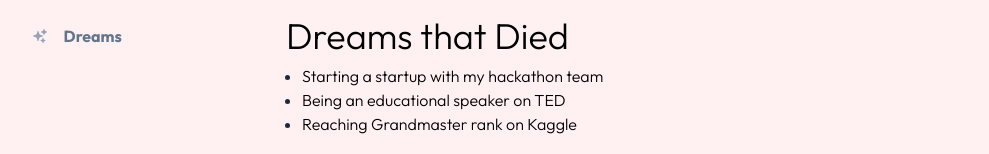
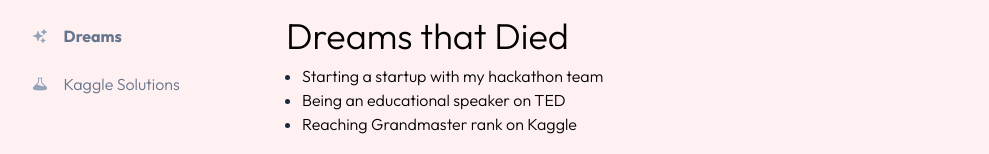
Before and after one commit to chongcurtis/chongcurtis.github.io, a Next.js app: page /dreams in a window 1280 px wide. Shown: the part 324-478 px from the top of the page, without its empty margins (10-999 px from the left). Built offline with nearby package versions, Linux system fonts and the light colour scheme.

Commit message:
added link to kaggle solutions

```diff
--- a/src/components/sidebar/NavLinks.tsx
+++ b/src/components/sidebar/NavLinks.tsx
@@ -6,6 +6,7 @@ import {
     SparklesIcon,
     KeyIcon,
     GlobeEuropeAfricaIcon,
+    BeakerIcon,
 } from "@heroicons/react/24/solid";
 
 export const NavLinks: NavLink[] = [
@@ -34,6 +35,11 @@ export const NavLinks: NavLink[] = [
         href: "/dreams",
         icon: <SparklesIcon className="h-4 w-4 text-slate-400" />,
     },
+    {
+        label: "Kaggle Solutions",
+        href: "https://kaggle.curtischong.me",
+        icon: <BeakerIcon className="h-4 w-4 text-slate-400" />,
+    },
     // {
     //     label: "Crypto Blog",
     //     href: "/crypto-blog/why-put-dark-forest-onchain",
```
